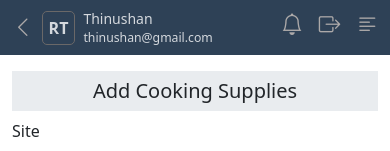
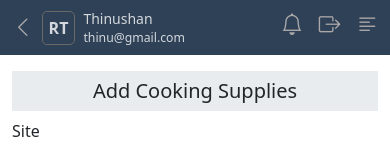
Before and after one commit to Rameshthinushan/construction, a React (Vite) app: page /cooking-supplies in a window 390 px wide. Shown: the top 151 px of the page. Built offline with nearby package versions, Linux system fonts and the light colour scheme.

Commit message:
Update nav_mobile.jsx

```diff
--- a/src/pages/nav_mobile.jsx
+++ b/src/pages/nav_mobile.jsx
@@ -26,7 +26,7 @@ const NavMobile = ({to}) => {
               </div>
               <div className="small">
                 <div className="fw-medium">Thinushan</div>
-                <div className="small">thinushan@gmail.com</div>
+                <div className="small">thinu@gmail.com</div>
               </div>
             </div>
           </div>
```
